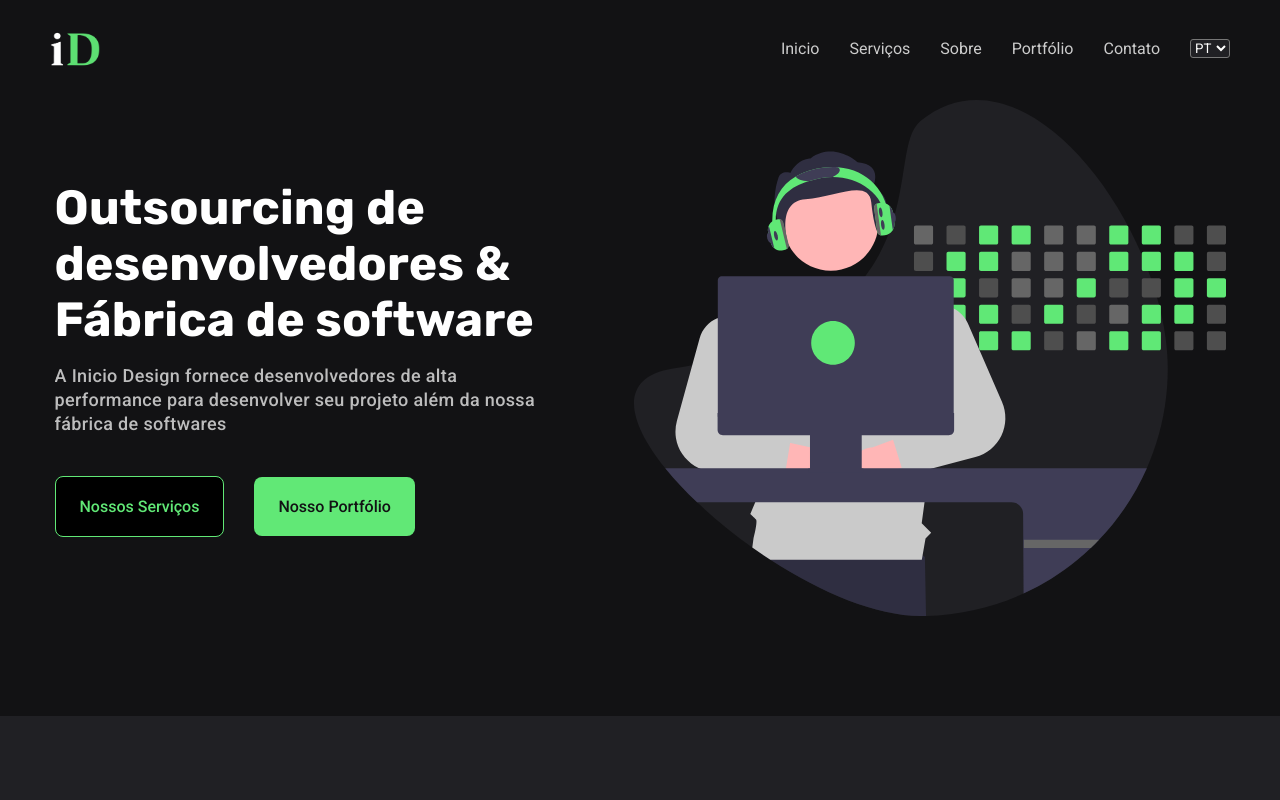
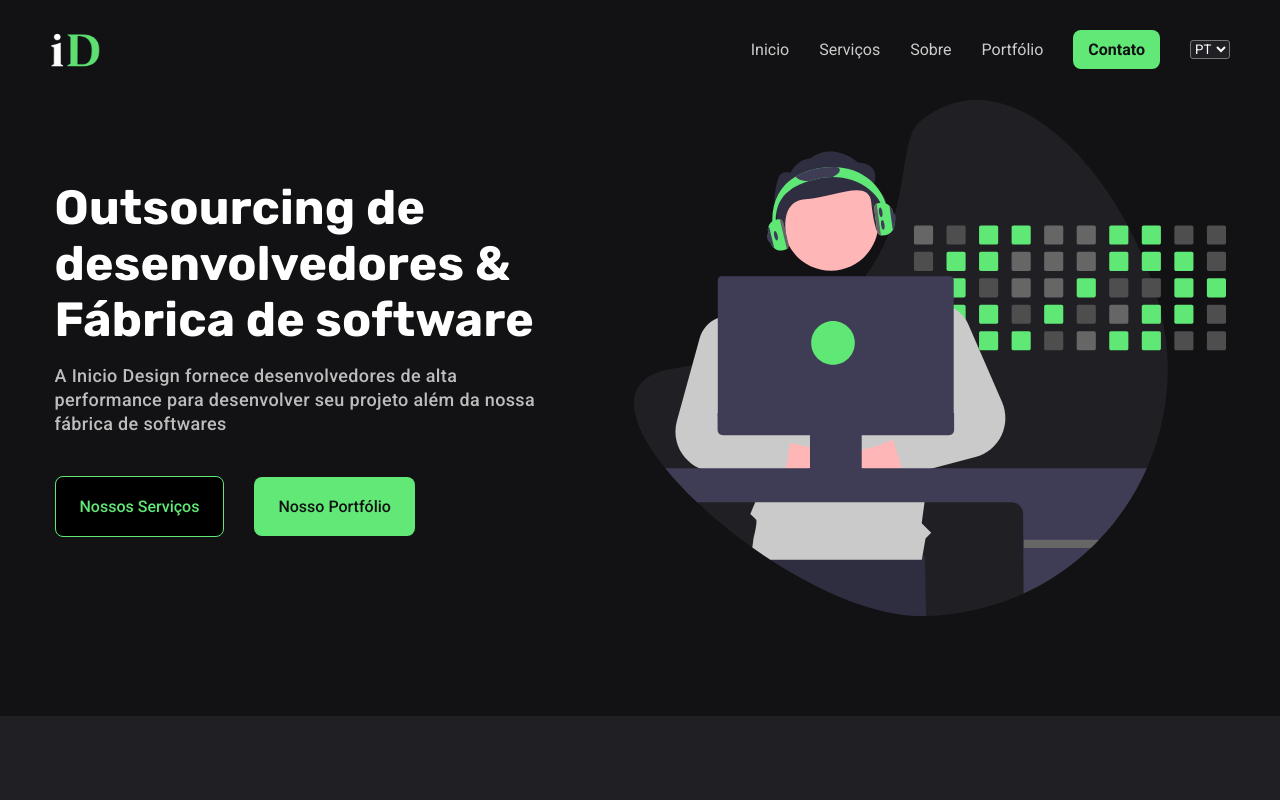
Before and after one commit to auggustus6/iniciodesign-web, a React (Vite) app: page / in a window 1280 px wide. Shown: the top 800 px of the page. Built offline with nearby package versions, Linux system fonts and the light colour scheme.

Commit message:
fix: button contact

```diff
--- a/src/components/NavBar/NavBar.jsx
+++ b/src/components/NavBar/NavBar.jsx
@@ -1,8 +1,9 @@
 import styles from "./NavBar.module.css";
-import { useEffect, useState } from "react";
+import { useState } from "react";
 import { links } from "../../data";
 import { I18N_STORAGE_KEY } from "../../App";
 import logo from "../../assets/logo.png";
+import { i18next } from "../../translate/i18n";
 
 function NavBar() {
   const [language, setLanguage] = useState(
@@ -43,6 +44,9 @@ function NavBar() {
                 </a>
               </li>
             ))}
+            <a className={styles.contact} href="#contact">
+              {i18next.t("links.contact")}
+            </a>
             <select
               className={styles.languageDesk}
               onChange={handleSelectChange}
--- a/src/components/NavBar/NavBar.module.css
+++ b/src/components/NavBar/NavBar.module.css
@@ -40,6 +40,21 @@
   font-size: 1.6rem;
 }
 
+.contact {
+  padding: 1rem 1.5rem;
+  border-radius: 8px;
+  cursor: pointer;
+  transition: transform 0.3s ease;
+  background: var(--btn);
+  font-weight: bold;
+  color: #121214;
+  font-size: 1.6rem;
+}
+
+.contact:hover {
+  opacity: 0.8;
+}
+
 .content li a:hover {
   color: #61e876;
 }
@@ -57,6 +72,7 @@
   color: #fff;
   outline: none;
   border-radius: 3px;
+  margin-left: 3rem;
 }
 
 .icon {
--- a/src/data.js
+++ b/src/data.js
@@ -21,9 +21,4 @@ export const links = [
     text: `${i18next.t("links.port")}`,
     url: "#portfolio",
   },
-  {
-    id: 5,
-    text: `${i18next.t("links.contact")}`,
-    url: "#contact",
-  },
 ];
```
